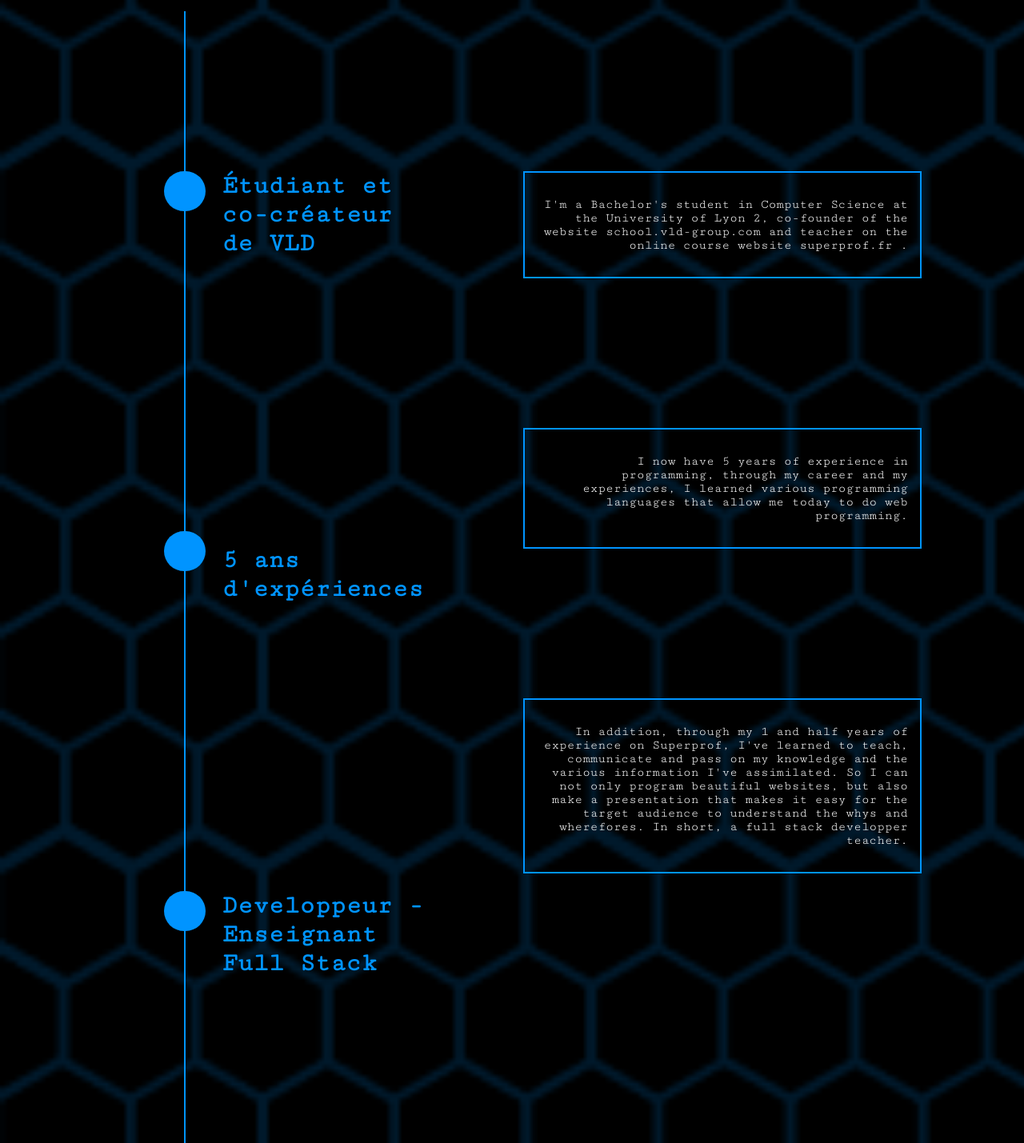
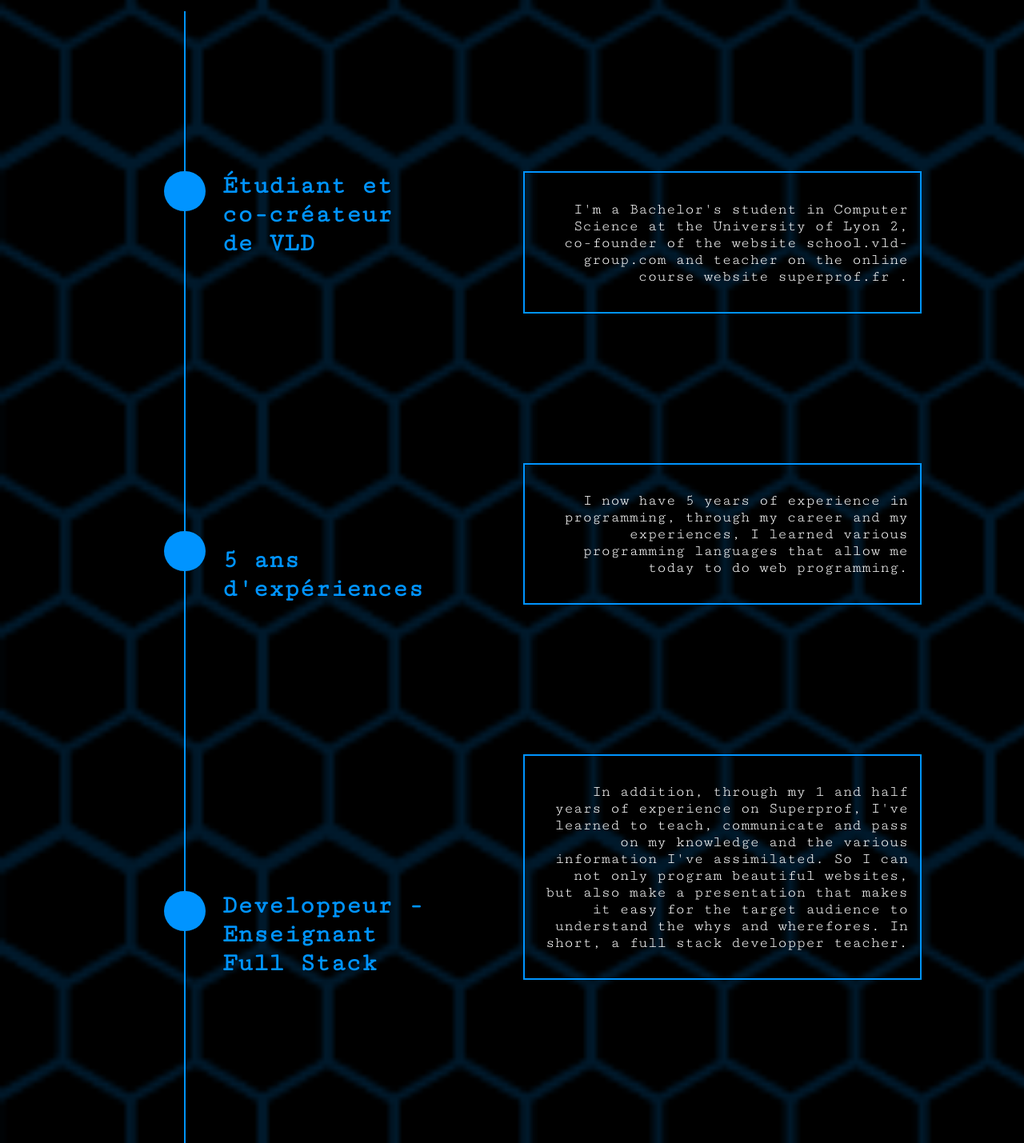
Before and after one commit to Kez0X/Portefolio, a Flask app: page /aboutme in a window 1280 px wide. Shown: the part 432-1861 px from the top of the page at 80% size. Run offline with Flask 3, Linux system fonts and the light colour scheme.

Commit message:
-- feat changes minim

```diff
--- a/PORTEFOLIO/static/style/aboutme.css
+++ b/PORTEFOLIO/static/style/aboutme.css
@@ -4,6 +4,10 @@ body{
     color : white;
     font-family: 'Cutive Mono';
     margin : 0;
+}
+
+p{
+    font-size: 1.2rem;
 }
 
 .background-card{
--- a/PORTEFOLIO/templates/aboutme.html
+++ b/PORTEFOLIO/templates/aboutme.html
@@ -36,7 +36,7 @@
         </header>
         <div class="secondary-header">
             <div class="return">
-                <a href="/projects">↑</a>
+                <a href="/">↑</a>
             </div>
             <div class="titleP">
                 <div class="projectPageLogos">
```
